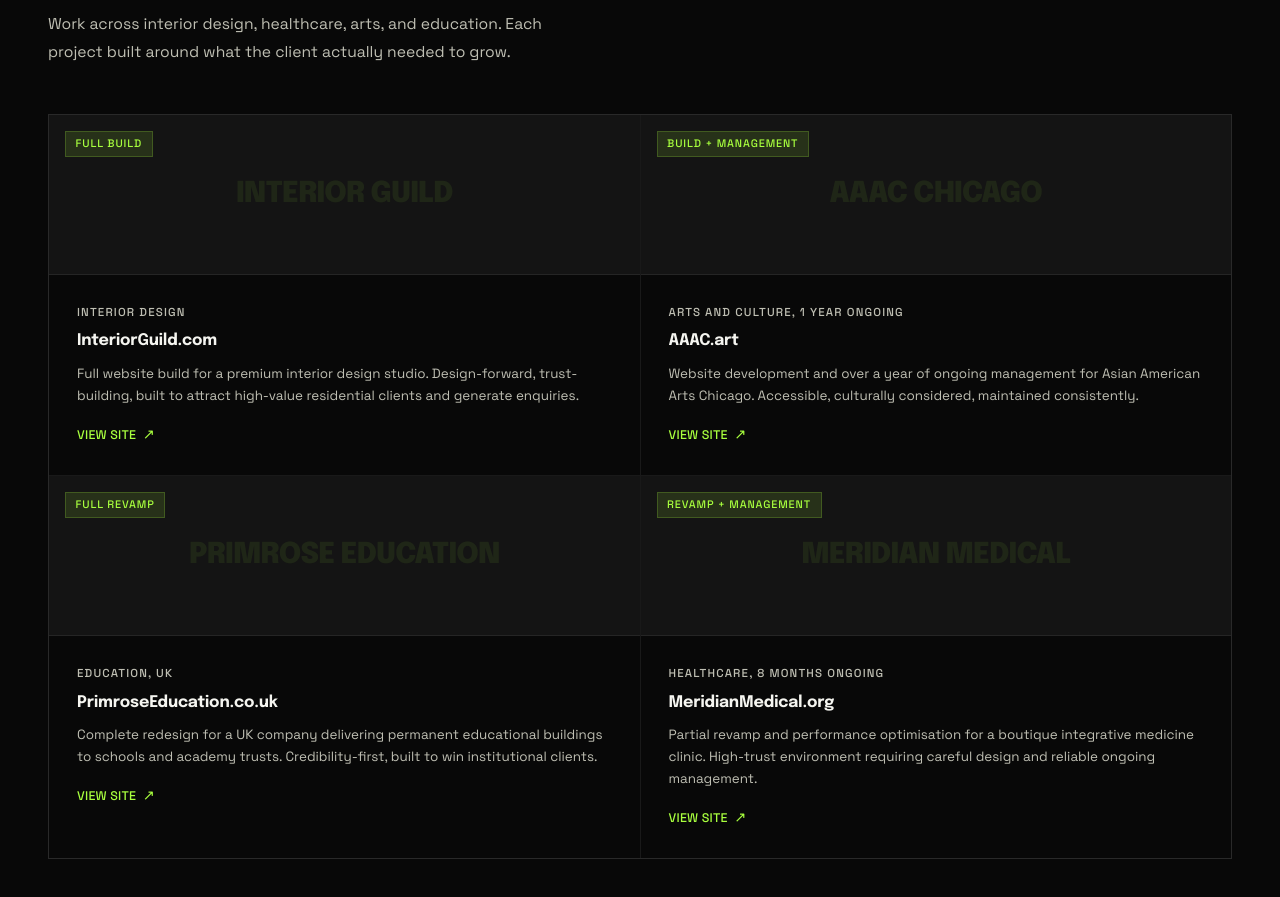
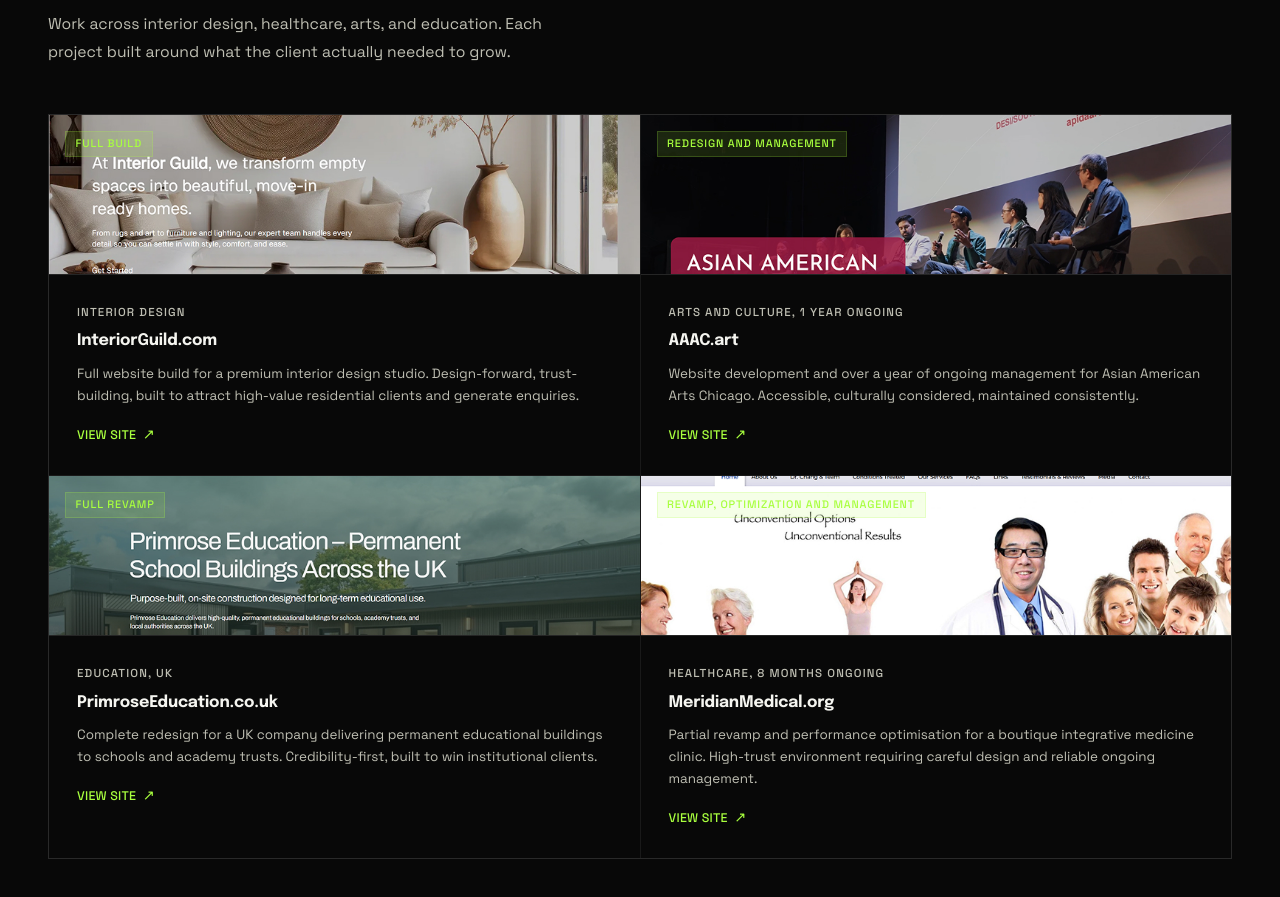
Before and after one commit to musabsikander/musabsikander.github.io, a plain HTML site: page index.html in a window 1280 px wide. Shown: the part 2964-3861 px from the top of the page. Drawn offline with Linux system fonts and the light colour scheme.

Commit message:
Update index.html
Added image links

```diff
--- a/index.html
+++ b/index.html
@@ -271,19 +271,19 @@
     <p class="s-sub">Work across interior design, healthcare, arts, and education. Each project built around what the client actually needed to grow.</p>
     <div class="work-grid">
       <div class="wc">
-        <div class="wc-top"><span class="wc-name">Interior Guild</span><span class="wc-tag">Full Build</span></div>
+        <div class="wc-top" style="padding:0"><img src="images/Interior Design Website.jpg" alt="InteriorGuild website screenshot" style="width:100%;height:100%;object-fit:cover;display:block"><span class="wc-tag">Full Build</span></div>
         <div class="wc-body"><div class="wc-domain">Interior Design</div><h3>InteriorGuild.com</h3><p>Full website build for a premium interior design studio. Design-forward, trust-building, built to attract high-value residential clients and generate enquiries.</p><a href="https://interiorguild.com/" target="_blank" class="wc-link">View site <span class="wc-arrow">&#8599;</span></a></div>
       </div>
       <div class="wc">
-        <div class="wc-top"><span class="wc-name">AAAC Chicago</span><span class="wc-tag">Build + Management</span></div>
+        <div class="wc-top" style="padding:0"><img src="images/Arts Organization Website.jpg" alt="AAAC website screenshot" style="width:100%;height:100%;object-fit:cover;display:block"><span class="wc-tag">Redesign and Management</span></div>
         <div class="wc-body"><div class="wc-domain">Arts and Culture, 1 year ongoing</div><h3>AAAC.art</h3><p>Website development and over a year of ongoing management for Asian American Arts Chicago. Accessible, culturally considered, maintained consistently.</p><a href="https://aaac.art/" target="_blank" class="wc-link">View site <span class="wc-arrow">&#8599;</span></a></div>
       </div>
       <div class="wc">
-        <div class="wc-top"><span class="wc-name">Primrose Education</span><span class="wc-tag">Full Revamp</span></div>
+        <div class="wc-top" style="padding:0"><img src="images/Educational Website.jpg" alt="Primrose website screenshot" style="width:100%;height:100%;object-fit:cover;display:block"><span class="wc-tag">Full Revamp</span></div>
         <div class="wc-body"><div class="wc-domain">Education, UK</div><h3>PrimroseEducation.co.uk</h3><p>Complete redesign for a UK company delivering permanent educational buildings to schools and academy trusts. Credibility-first, built to win institutional clients.</p><a href="https://primroseeducation.co.uk/" target="_blank" class="wc-link">View site <span class="wc-arrow">&#8599;</span></a></div>
       </div>
       <div class="wc">
-        <div class="wc-top"><span class="wc-name">Meridian Medical</span><span class="wc-tag">Revamp + Management</span></div>
+        <div class="wc-top" style="padding:0"><img src="images/Healthcare Website.jpg" alt="Meridian Medical website screenshot" style="width:100%;height:100%;object-fit:cover;display:block"><span class="wc-tag">Revamp, Optimization and Management</span></div>
         <div class="wc-body"><div class="wc-domain">Healthcare, 8 months ongoing</div><h3>MeridianMedical.org</h3><p>Partial revamp and performance optimisation for a boutique integrative medicine clinic. High-trust environment requiring careful design and reliable ongoing management.</p><a href="https://meridianmedical.org/" target="_blank" class="wc-link">View site <span class="wc-arrow">&#8599;</span></a></div>
       </div>
     </div>
```
